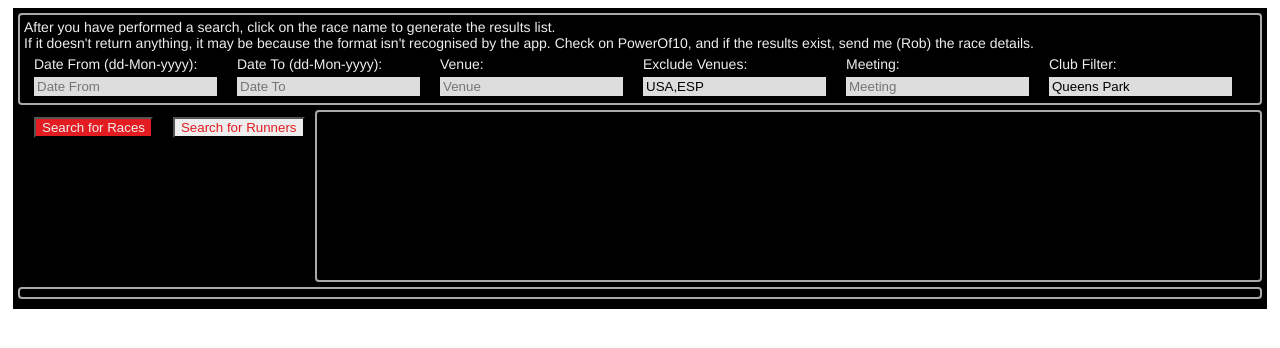
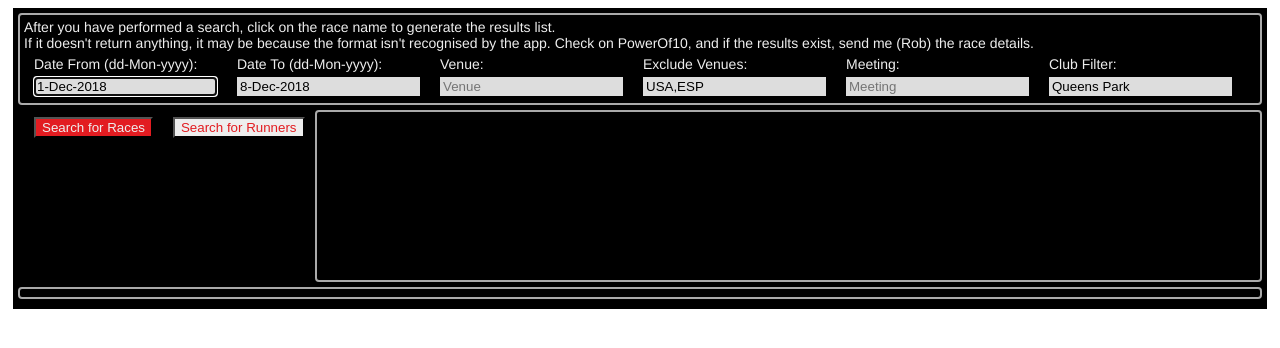
Before and after one commit to bobalicious/results-scraper, an Angular app in the folder results-scraper/: page / in a window 1280 px wide. Shown: the top 348 px of the page. Built offline with nearby package versions, Linux system fonts and the light colour scheme.

Commit message:
Added default for the search dates and focus on first field

```diff
--- a/results-scraper/src/app/app.component.html
+++ b/results-scraper/src/app/app.component.html
@@ -7,7 +7,7 @@
       </div>
       <div class="criteria">
   	    <div class="label">Date From (dd-Mon-yyyy):</div>
-        <div class="input"><input [(ngModel)]="searchCriteria.dateFrom" placeholder="Date From" (keyup.enter)="getRaces()"></div>
+        <div class="input"><input [(ngModel)]="searchCriteria.dateFrom" placeholder="Date From" (keyup.enter)="getRaces()" autofocus></div>
       </div>
       <div class="criteria">
   	    <div class="label">Date To (dd-Mon-yyyy):</div>
--- a/results-scraper/src/app/app.component.ts
+++ b/results-scraper/src/app/app.component.ts
@@ -24,7 +24,25 @@ export class AppComponent implements OnInit {
 		this.searchCriteria.clubFilter          = 'Queens Park';
 		this.searchCriteria.excludeVenuesFilter = 'USA,ESP';
 
-//		this.getRaces();
+		let todayEpoch = Date.now();
+		let today      = new Date( todayEpoch );
+		this.searchCriteria.dateTo = this.formatDateForSearch( today );
+
+		let oneWeekAgoEpoch = todayEpoch - 604800000;
+		let oneWeekAgo      = new Date( oneWeekAgoEpoch );
+		this.searchCriteria.dateFrom = this.formatDateForSearch( oneWeekAgo );
+
+	}
+
+	formatDateForSearch( dateToFormat: date ) {
+
+		let availableMonths = [ 'Jan','Feb','Mar','Apr','May','Jun','Jul','Aug','Sep','Oct','Nov','Dec' ];
+
+		let day   = dateToFormat.getDate();
+		let month = availableMonths[ dateToFormat.getMonth() ];
+		let year   = dateToFormat.getFullYear();
+
+		return day + '-' + month + '-' + year;
 	}
 
 	racesReturned() {
```
